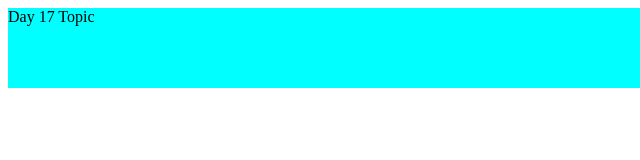
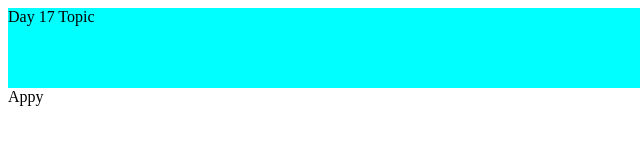
Before and after one commit to Api291/Day-17, a plain HTML site: page index.html in a window 1280 px wide. Shown: the full height of the page, 0-640 px from the left. Drawn offline with Linux system fonts and the light colour scheme.

Commit message:
2nd commit

```diff
--- a/index.html
+++ b/index.html
@@ -24,7 +24,9 @@
 <body>
     <header class="abc">Day 17 Topic
     </header>
-
+<div>
+    Appy
+</div>
 
 </body>
 </html>
```
